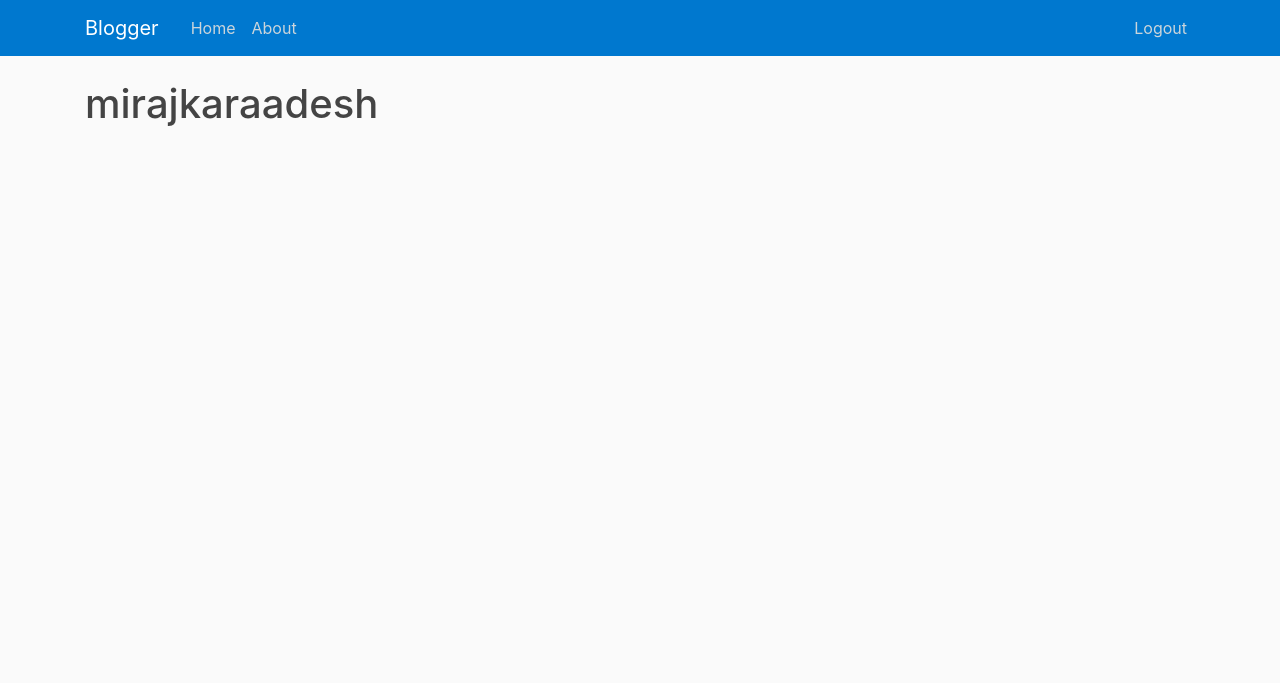
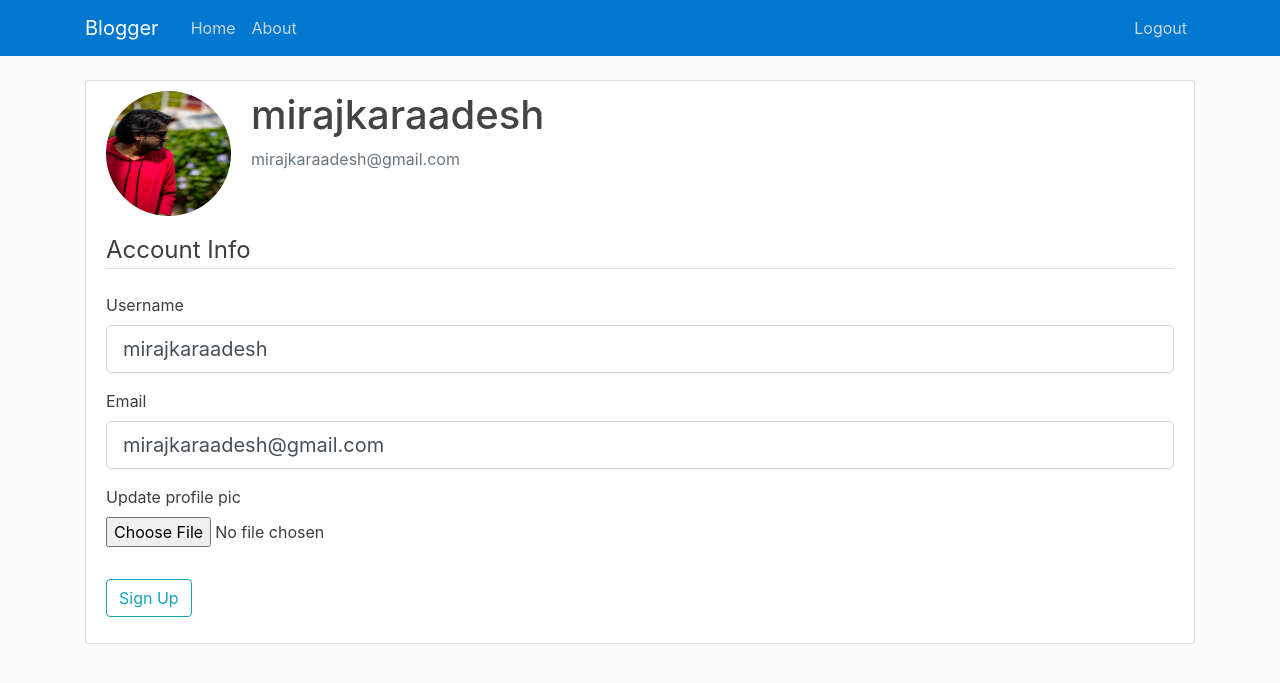
Before and after one commit to captainaadesh/Blogging-web-app, a Flask app: page /account in a window 1280 px wide. Shown: the top 683 px of the page. Run offline with Flask 2, Linux system fonts and the light colour scheme; a user stored in the database is signed in; some libraries are stand-ins or nearby versions.

Commit message:
user update working fine

```diff
--- a/flaskblog/forms.py
+++ b/flaskblog/forms.py
@@ -2,6 +2,8 @@ from flask_wtf import FlaskForm
 from wtforms import StringField, PasswordField, SubmitField, BooleanField
 from wtforms.validators import DataRequired, Length, Email, EqualTo, ValidationError
 from flaskblog.models import User
+from flask_login import current_user
+from flask_wtf.file import FileField, FileAllowed
 
 class RegistrationForm(FlaskForm):
     username = StringField('Username',
@@ -31,3 +33,23 @@ class LoginForm(FlaskForm):
     password = PasswordField('Password', validators=[DataRequired()])
     remember = BooleanField('Remember Me')
     submit = SubmitField('Login')
+
+
+class UpdateAccountForm(FlaskForm):
+    username = StringField('Username',
+                           validators=[DataRequired(), Length(min=2, max=20)])
+    email = StringField('Email',
+                        validators=[DataRequired(), Email()])
+    picture = FileField('Update profile pic', validators=[FileAllowed(['png', 'jpg'])])
+    submit = SubmitField('Sign Up')
+
+
+    def validate_username(self, username):
+        user = User.query.filter_by(username=username.data).first()
+        if user:
+            raise ValidationError('Username already exist!')
+
+    def validate_email(self, email):
+        user = User.query.filter_by(email=email.data).first()
+        if user:
+            raise ValidationError('email already exist!')
--- a/flaskblog/routes.py
+++ b/flaskblog/routes.py
@@ -1,27 +1,29 @@
 from flask import render_template, url_for, redirect, flash, request
 from flaskblog.models import User, Post
-from flaskblog.forms import RegistrationForm, LoginForm
+from flaskblog.forms import RegistrationForm, LoginForm, UpdateAccountForm
 from flaskblog import app, db, bcrypt
 from flask_login import login_user, current_user, logout_user, login_required
-
+import secrets
+import os
+from PIL import Image
 
 post = [
 	{
 		'author': 'Aadesh Mirajkar',
 		'title': 'Nerdy Brat',
-		'content': 'trial',
+		'content': 'trial1',
 		'date_posted': 'May 16, 2020'
 	},
 	{
 		'author': 'Aman Roy',
 		'title': 'chomu',
-		'content': 'trial',
+		'content': 'trial2',
 		'date_posted': 'May 17, 2020'
 	},
 	{
 		'author': 'Kuldeep',
 		'title': 'flutter dev',
-		'content': 'trial',
+		'content': 'trial3',
 		'date_posted': 'May 18, 2020'
 	}
 ]
@@ -73,7 +75,33 @@ def logout():
     return redirect(url_for('home'))
 
 
-@app.route("/account")
+def save_picture(form_picture):
+	random_hex = secrets.token_hex(8)
+	_, f_ext = os.path.splitext(form_picture.filename)
+	picture_fn = random_hex + f_ext
+	picture_path = os.path.join(app.root_path, 'static/profile_pics', picture_fn)
+	output_size = (125, 125)
+	i = Image.open(form_picture)
+	i.thumbnail(output_size)
+	i.save(picture_path)
+
+	return picture_fn
+
+@app.route("/account", methods=['GET', 'POST'])
 @login_required
 def account():
-    return render_template('account.html', title='Account')
+	form = UpdateAccountForm()
+	if form.validate_on_submit():
+		if form.picture.data:
+			picture_file = save_picture(form.picture.data)
+			current_user.image_file = picture_file
+		current_user.username = form.username.data
+		current_user.email = form.email.data
+		db.session.commit()
+		flash('Account updated!', 'success')
+		return redirect(url_for('account'))
+	elif request.method == 'GET':
+		form.username.data = current_user.username
+		form.email.data = current_user.email
+	image_file = url_for('static', filename='profile_pics/' + current_user.image_file)
+	return render_template('account.html', title='Account', image_file=image_file, form=form)
--- a/flaskblog/templates/account.html
+++ b/flaskblog/templates/account.html
@@ -1,5 +1,57 @@
-{% extends 'layout.html' %}
+{% extends "layout.html" %}
+{% block content %}
+    <div class="content-section">
+      <div class="media">
+        <img class="rounded-circle account-img" src="{{ image_file }}">
+        <div class="media-body">
+          <h2 class="account-heading">{{ current_user.username }}</h2>
+          <p class="text-secondary">{{ current_user.email }}</p>
+        </div>
+      </div>
+        <form method="POST" action="" enctype="multipart/form-data">
+            {{ form.hidden_tag() }}
+            <fieldset class="form-group">
+                <legend class="border-bottom mb-4">Account Info</legend>
+                <div class="form-group">
+                    {{ form.username.label(class="form-control-label") }}
 
-{% block content %}
-	<h1>{{ current_user.username }}</h1>
+                    {% if form.username.errors %}
+                        {{ form.username(class="form-control form-control-lg is-invalid") }}
+                        <div class="invalid-feedback">
+                            {% for error in form.username.errors %}
+                                <span>{{ error }}</span>
+                            {% endfor %}
+                        </div>
+                    {% else %}
+                        {{ form.username(class="form-control form-control-lg") }}
+                    {% endif %}
+                </div>
+                <div class="form-group">
+                    {{ form.email.label(class="form-control-label") }}
+                    {% if form.email.errors %}
+                        {{ form.email(class="form-control form-control-lg is-invalid") }}
+                        <div class="invalid-feedback">
+                            {% for error in form.email.errors %}
+                                <span>{{ error }}</span>
+                            {% endfor %}
+                        </div>
+                    {% else %}
+                        {{ form.email(class="form-control form-control-lg") }}
+                    {% endif %}
+                </div>
+                <div class="form-group">
+                    {{ form.picture.label() }}
+                    {{ form.picture(class="form-control-file") }}
+                    {% if form.picture.errors %}
+                        {% for error in form.picture.errors %}
+                            <span class="text-danger">{{ error }}</span></br>
+                        {% endfor %}
+                    {% endif %}
+                </div>
+            </fieldset>
+            <div class="form-group">
+                {{ form.submit(class="btn btn-outline-info") }}
+            </div>
+        </form>
+    </div>
 {% endblock content %}
```
Also changed, not shown: flaskblog/static/profile_pics/default.jpg (added).
